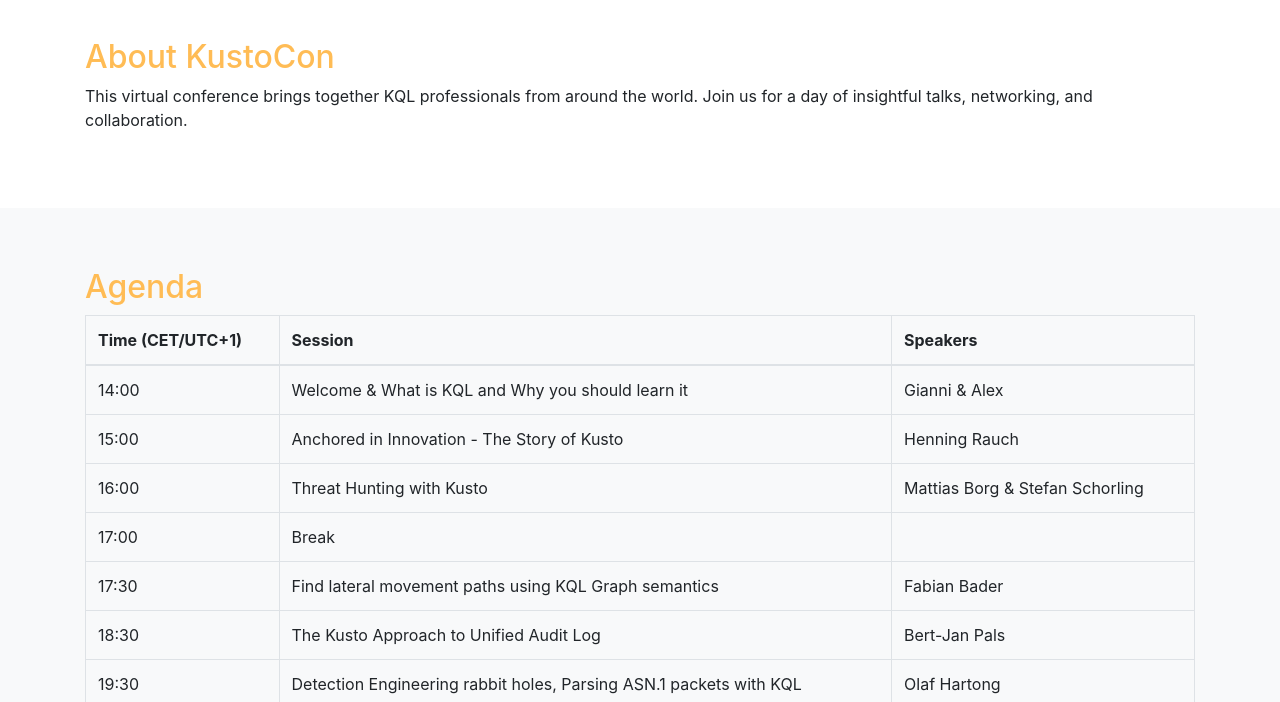
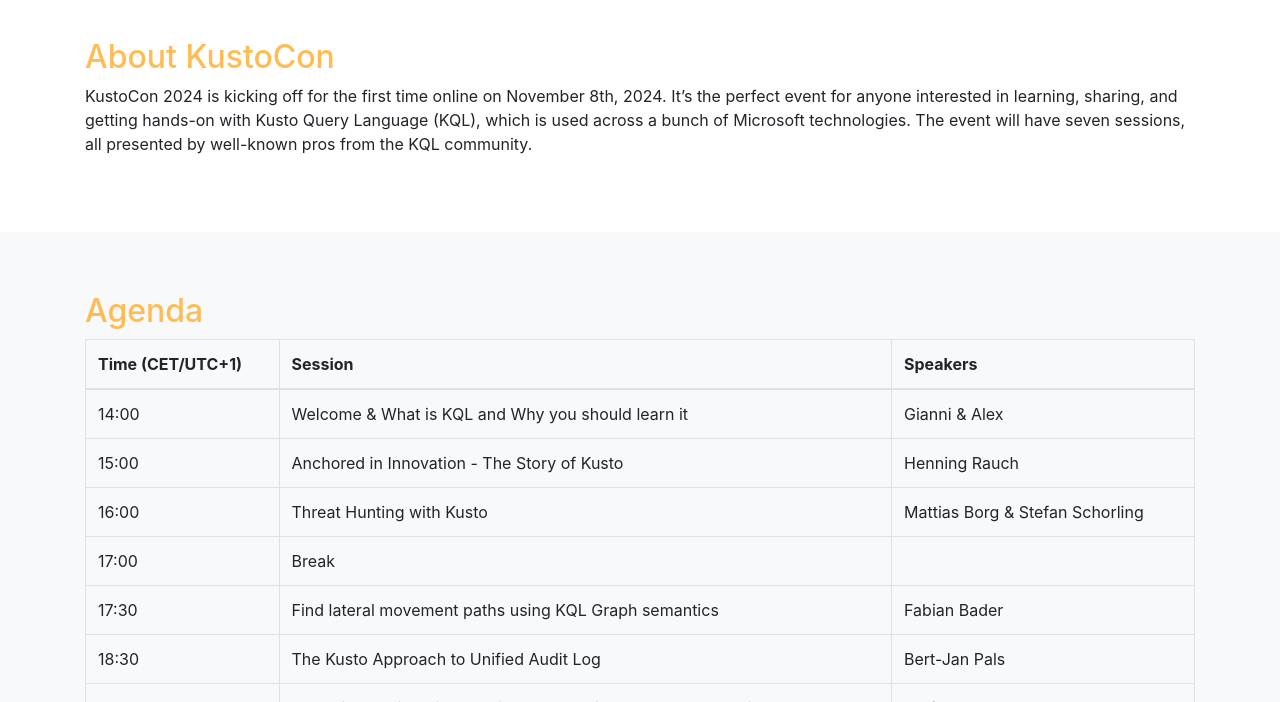
Before and after one commit to foudendorp/KustoCon, a plain HTML site: page index.html in a window 1280 px wide. Shown: the part 398-1100 px from the top of the page. Drawn offline with nearby package versions, Linux system fonts and the light colour scheme.

Commit message:
update about

```diff
--- a/index.html
+++ b/index.html
@@ -118,7 +118,11 @@
   <section id="information" class="section">
     <div class="container">
       <h2>About KustoCon</h2>
-      <p>This virtual conference brings together KQL professionals from around the world. Join us for a day of insightful talks, networking, and collaboration.</p>
+      <p>KustoCon 2024 is kicking off for the first time online on November 8th, 2024. It’s the
+        perfect event for anyone interested in learning, sharing, and getting hands-on with Kusto
+        Query Language (KQL), which is used across a bunch of Microsoft technologies.
+        The event will have seven sessions, all presented by well-known pros from the KQL
+        community.</p>
     </div>
   </section>
 
```
